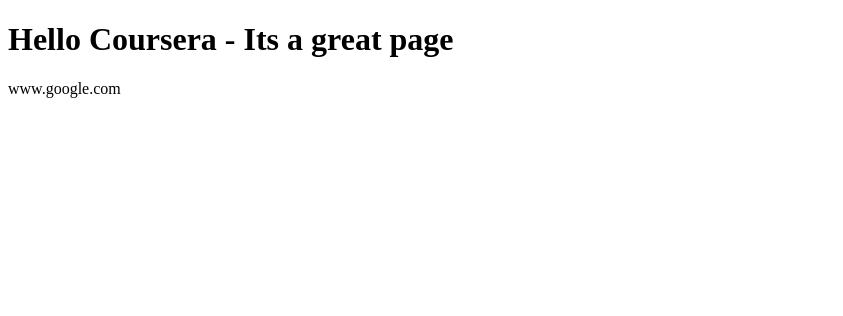
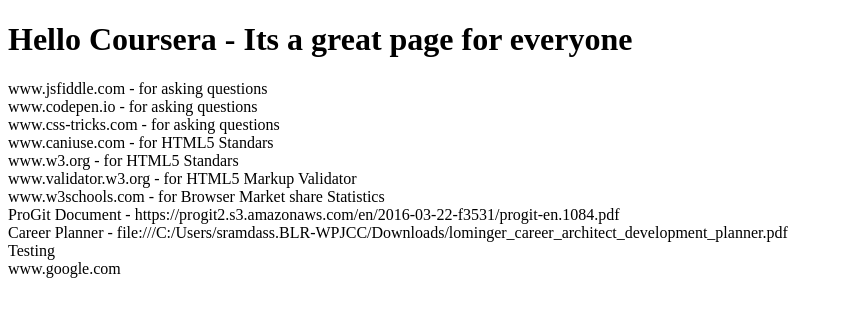
Before and after one commit to talk2santy/Coursera-Test, a plain HTML site: page site/index.html in a window 1280 px wide. Shown: the whole page, without its empty margins (0-843 px from the left). Drawn offline with Linux system fonts and the light colour scheme.

Commit message:
Another version with updated author

```diff
--- a/site/index.html
+++ b/site/index.html
@@ -4,7 +4,20 @@
 	<title>Hello Coursera</title>
 </head>
 <body>
-<h1> Hello Coursera - Its a great page </h1>
+<h1> Hello Coursera - Its a great page for everyone </h1>
+<div>www.jsfiddle.com - for asking questions </div>
+<div>www.codepen.io - for asking questions </div>
+<div>www.css-tricks.com - for asking questions </div>
+<div>www.caniuse.com - for HTML5 Standars </div>
+<div>www.w3.org - for HTML5 Standars </div>
+<div>www.validator.w3.org - for HTML5 Markup Validator </div>
+<div>www.w3schools.com - for Browser Market share Statistics </div>
+<href https://progit2.s3.amazonaws.com/en/2016-03-22-f3531/progit-en.1084.pdf> ProGit Document - https://progit2.s3.amazonaws.com/en/2016-03-22-f3531/progit-en.1084.pdf </href>
+
+<div>Career Planner - file:///C:/Users/sramdass.BLR-WPJCC/Downloads/lominger_career_architect_development_planner.pdf
+</div>
+
+<div>Testing </div>
 <href> www.google.com </href>
 </body>
 </html>
```
